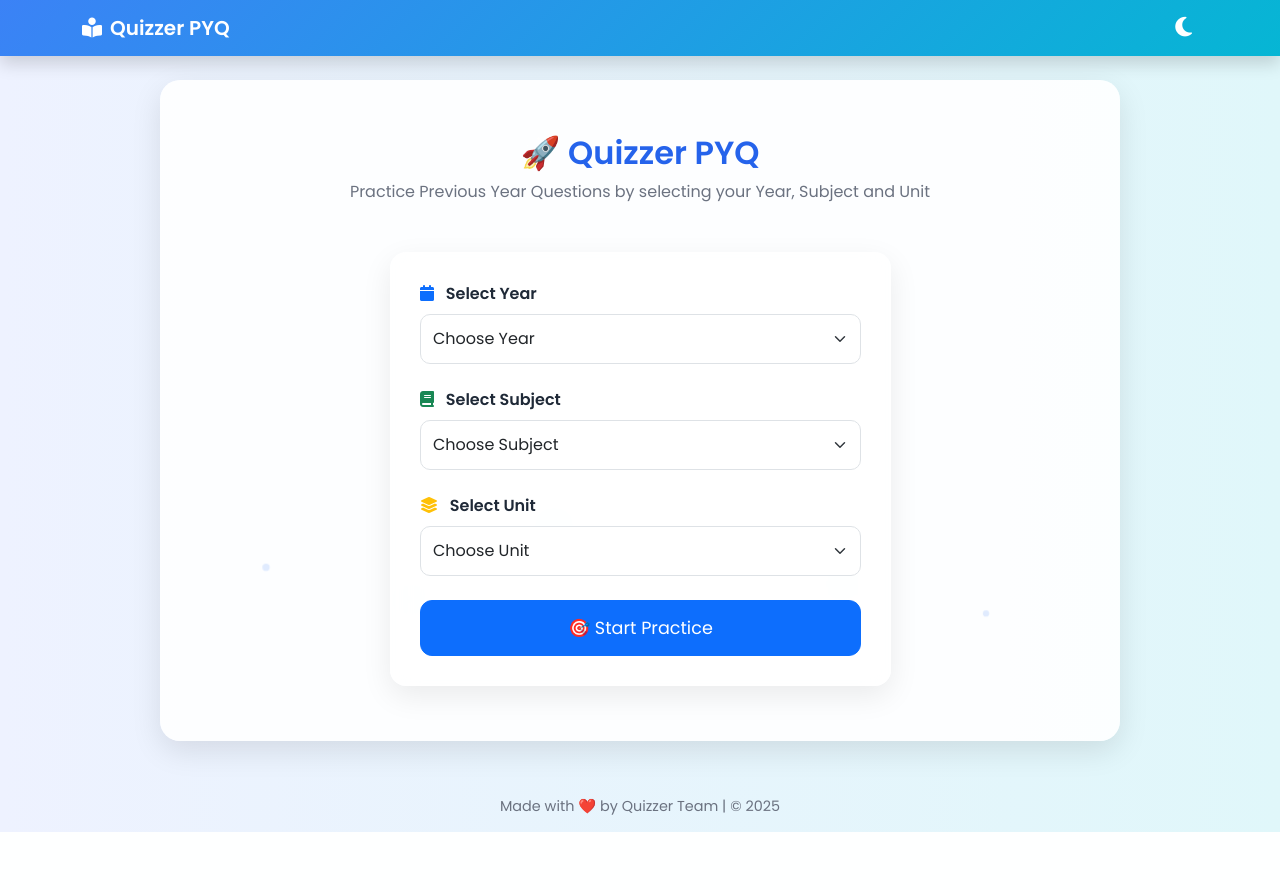
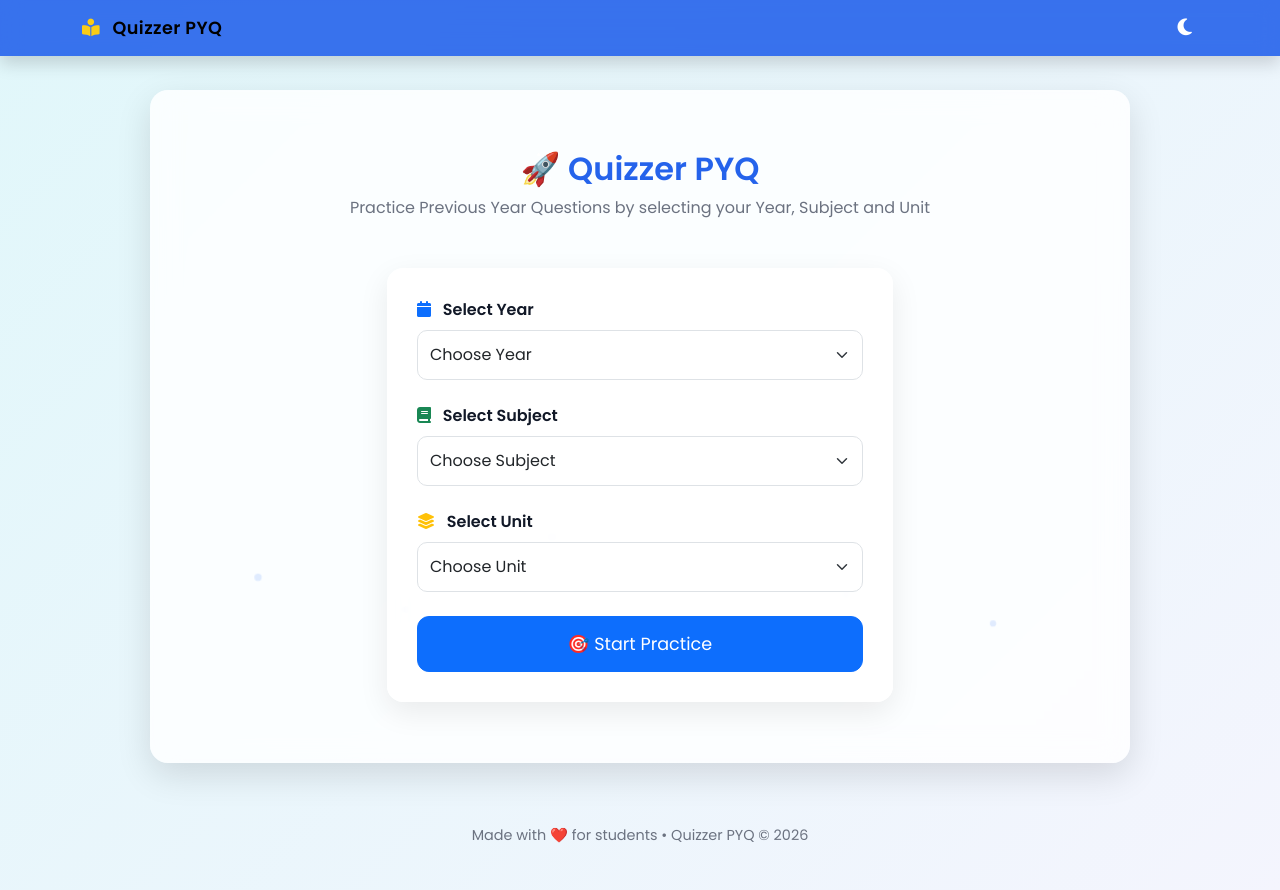
Before and after one commit to codequinax/quizzerpyq, a Flask app: page / in a window 1280 px wide. Before the commit the page ends 832 px from the top, so only its background shows below. Run offline with Flask 3, Linux system fonts and the light colour scheme; data comes from the database, SQL or seed files in the repository.

Commit message:
Update layout.html

```diff
--- a/templates/layout.html
+++ b/templates/layout.html
@@ -1,6 +1,7 @@
 <!DOCTYPE html>
 <html lang="en">
 <head>
+
 <meta charset="UTF-8">
 <title>Quizzer PYQ</title>
 <meta name="viewport" content="width=device-width, initial-scale=1">
@@ -8,126 +9,280 @@
 <!-- Bootstrap -->
 <link href="https://cdn.jsdelivr.net/npm/bootstrap@5.3.3/dist/css/bootstrap.min.css" rel="stylesheet">
 
-  <!-- Google Fonts -->
-  <link href="https://fonts.googleapis.com/css2?family=Poppins:wght@400;600&display=swap" rel="stylesheet">
+<!-- Google Font -->
+<link href="https://fonts.googleapis.com/css2?family=Poppins:wght@400;500;600&display=swap" rel="stylesheet">
 
-  <!-- AOS Animations -->
+<!-- FontAwesome -->
+<link rel="stylesheet" href="https://cdnjs.cloudflare.com/ajax/libs/font-awesome/6.5.0/css/all.min.css">
+
+<!-- AOS -->
 <link href="https://cdnjs.cloudflare.com/ajax/libs/aos/2.3.4/aos.css" rel="stylesheet">
 
-  <!-- Font Awesome -->
-  <link rel="stylesheet" href="https://cdnjs.cloudflare.com/ajax/libs/font-awesome/6.5.0/css/all.min.css" />
+<style>
 
-  <style>
-    :root {
-      --light-bg: linear-gradient(to right, #eef2ff, #e0f7fa);
-      --dark-bg: linear-gradient(to right, #1f2937, #111827);
-      --card-light: rgba(255, 255, 255, 0.9);
-      --card-dark: rgba(31, 41, 55, 0.8);
-      --text-light: #1f2937;
-      --text-dark: #f3f4f6;
+/* ---------------- ROOT VARIABLES ---------------- */
+
+:root{
+--bg-light: linear-gradient(135deg,#eef2ff,#e0f7fa,#fdf4ff);
+--bg-dark: linear-gradient(135deg,#020617,#111827);
+
+--glass-light: rgba(255,255,255,0.82);
+--glass-dark: rgba(30,41,59,0.75);
+
+--text-light:#111827;
+--text-dark:#f3f4f6;
+
+--primary:#2563eb;
 }
 
-    body {
-      font-family: 'Poppins', sans-serif;
-      background: var(--light-bg);
-      color: var(--text-light);
-      transition: background 0.4s, color 0.4s;
+/* ---------------- BODY ---------------- */
+
+body{
+font-family:'Poppins',sans-serif;
+background:var(--bg-light);
+background-size:300% 300%;
+animation:gradientMove 18s ease infinite;
+
+color:var(--text-light);
+
+min-height:100vh;
+
+transition:0.35s;
 }
 
-    .dark-mode {
-      background: var(--dark-bg);
-      color: var(--text-dark);
+/* Gradient animation */
+
+@keyframes gradientMove{
+0%{background-position:0% 50%;}
+50%{background-position:100% 50%;}
+100%{background-position:0% 50%;}
 }
 
-    .container-wrapper {
-      max-width: 960px;
-      margin: 80px auto 40px;
-      padding: 30px;
-      background-color: var(--card-light);
-      border-radius: 20px;
-      box-shadow: 0 10px 30px rgba(0, 0, 0, 0.1);
-      transition: background 0.4s;
+/* ---------------- DARK MODE ---------------- */
+
+.dark-mode{
+background:var(--bg-dark);
+color:var(--text-dark);
 }
 
-    .dark-mode .container-wrapper {
-      background-color: var(--card-dark);
+/* ---------------- NAVBAR ---------------- */
+
+.navbar{
+backdrop-filter:blur(10px);
+background:rgba(37,99,235,0.9);
+padding:10px 0;
 }
 
-    h2 {
-      font-weight: 600;
-      color: #2563eb;
+.navbar-brand{
+font-weight:600;
+letter-spacing:0.4px;
+font-size:1.1rem;
 }
 
-    .dark-mode h2 {
-      color: #93c5fd;
+.navbar-brand i{
+color:#facc15;
 }
 
-    .navbar {
-      background: linear-gradient(135deg, #3b82f6, #06b6d4);
+/* ---------------- MAIN CONTAINER ---------------- */
+
+.container-wrapper{
+
+max-width:980px;
+
+margin:90px auto 40px;
+
+padding:36px;
+
+background:var(--glass-light);
+
+backdrop-filter:blur(14px);
+
+border-radius:18px;
+
+box-shadow:0 12px 35px rgba(0,0,0,0.12);
+
+transition:0.25s;
+
 }
 
-    .navbar-brand, .nav-link {
-      color: #fff !important;
-      font-weight: 600;
+.dark-mode .container-wrapper{
+background:var(--glass-dark);
+box-shadow:0 12px 40px rgba(0,0,0,0.45);
 }
 
-    .footer {
-      text-align: center;
-      padding: 15px;
-      font-size: 0.9rem;
-      color: #6b7280;
+/* Slight hover effect */
+
+.container-wrapper:hover{
+transform:translateY(-2px);
 }
 
-    .dark-toggle {
-      border: none;
-      background: none;
-      color: white;
-      font-size: 1.4rem;
-      cursor: pointer;
+/* ---------------- HEADINGS ---------------- */
+
+h1,h2,h3{
+font-weight:600;
+color:var(--primary);
 }
 
-    ::selection {
-      background: #3b82f6;
-      color: #fff;
+.dark-mode h1,
+.dark-mode h2,
+.dark-mode h3{
+color:#93c5fd;
 }
+
+/* ---------------- DARK MODE BUTTON ---------------- */
+
+.dark-toggle{
+
+border:none;
+
+background:none;
+
+font-size:1.2rem;
+
+color:white;
+
+cursor:pointer;
+
+transition:0.25s;
+
+}
+
+.dark-toggle:hover{
+transform:rotate(18deg);
+}
+
+/* ---------------- FOOTER ---------------- */
+
+.footer{
+
+text-align:center;
+
+padding:22px;
+
+font-size:0.9rem;
+
+color:#6b7280;
+
+}
+
+.dark-mode .footer{
+color:#9ca3af;
+}
+
+/* ---------------- TEXT SELECTION ---------------- */
+
+::selection{
+background:#2563eb;
+color:white;
+}
+
+/* ---------------- RESPONSIVE ---------------- */
+
+@media(max-width:768px){
+
+.container-wrapper{
+margin:80px 15px 25px;
+padding:24px;
+}
+
+}
+
 </style>
+
 </head>
 
+
 <body id="pageBody">
-  <!-- Navbar -->
+
+<!-- NAVBAR -->
+
 <nav class="navbar navbar-expand-lg shadow fixed-top">
+
 <div class="container">
+
 <a class="navbar-brand" href="/">
-        <i class="fas fa-book-open-reader me-2"></i>Quizzer PYQ
+<i class="fas fa-book-open-reader me-2"></i>
+Quizzer PYQ
 </a>
+
 <div class="ms-auto">
-        <button class="dark-toggle" onclick="toggleDarkMode()" title="Toggle Dark Mode">
+
+<button class="dark-toggle" onclick="toggleDarkMode()">
 <i class="fas fa-moon"></i>
 </button>
+
 </div>
+
 </div>
+
 </nav>
 
-  <!-- Main Container -->
-  <div class="container container-wrapper" data-aos="fade-down">
+
+<!-- MAIN CONTENT -->
+
+<div class="container container-wrapper" data-aos="fade-up">
+
 {% block content %}{% endblock %}
+
 </div>
 
-  <!-- Footer -->
+
+<!-- FOOTER -->
+
 <div class="footer">
-    Made with ❤️ by Quizzer Team | © 2025
+
+Made with ❤️ for students • Quizzer PYQ © 2026
+
 </div>
 
-  <!-- Scripts -->
+
+<!-- JS LIBRARIES -->
+
 <script src="https://cdn.jsdelivr.net/npm/bootstrap@5.3.3/dist/js/bootstrap.bundle.min.js"></script>
 <script src="https://cdnjs.cloudflare.com/ajax/libs/aos/2.3.4/aos.js"></script>
+
+
 <script>
-    AOS.init({ once: true });
 
-    function toggleDarkMode() {
-      const body = document.getElementById('pageBody');
-      body.classList.toggle('dark-mode');
+/* AOS animation init */
+
+AOS.init({
+once:true,
+duration:700
+})
+
+
+/* DARK MODE TOGGLE */
+
+function toggleDarkMode(){
+
+let body=document.getElementById("pageBody")
+
+body.classList.toggle("dark-mode")
+
+if(body.classList.contains("dark-mode")){
+localStorage.setItem("theme","dark")
 }
+else{
+localStorage.setItem("theme","light")
+}
+
+}
+
+
+/* LOAD SAVED THEME */
+
+window.onload=function(){
+
+let savedTheme=localStorage.getItem("theme")
+
+if(savedTheme==="dark"){
+document.getElementById("pageBody").classList.add("dark-mode")
+}
+
+}
+
 </script>
+
 </body>
 </html>
```
Lines whose indentation alone changed are shown as unchanged.
